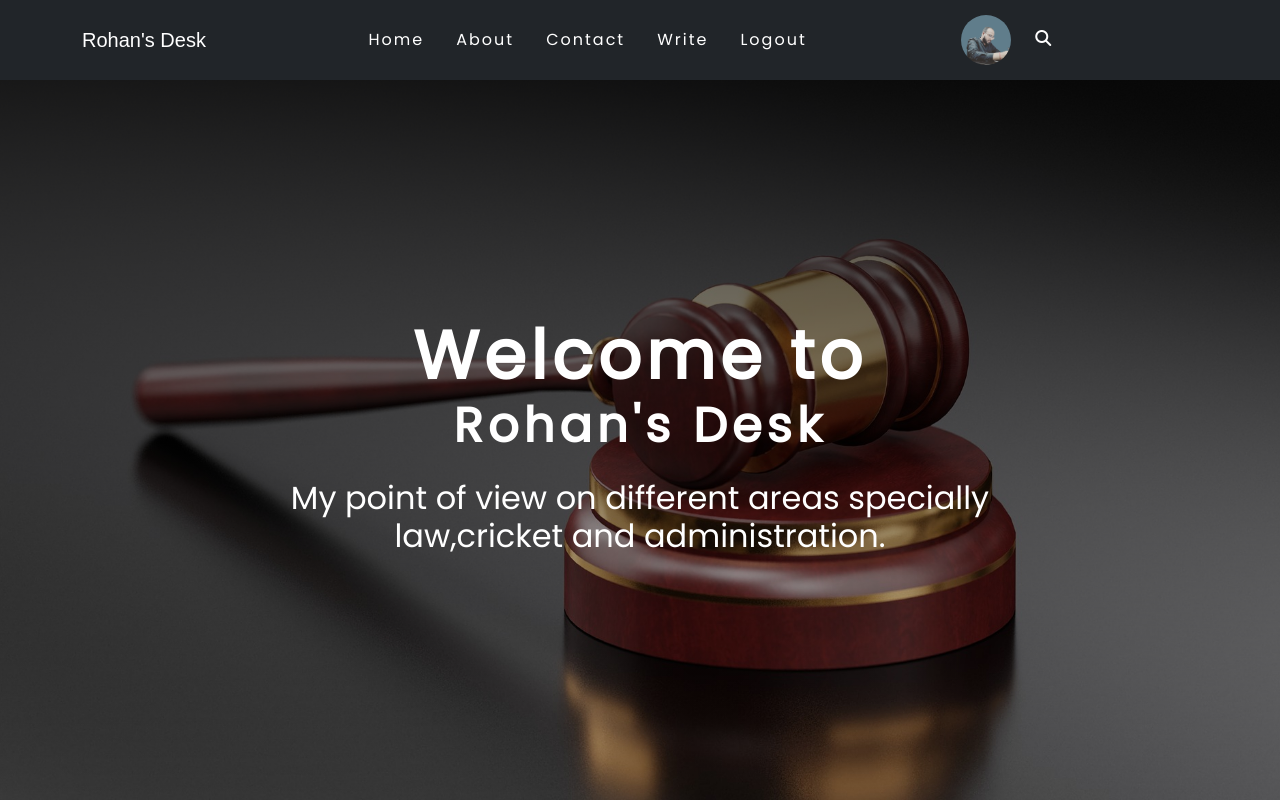
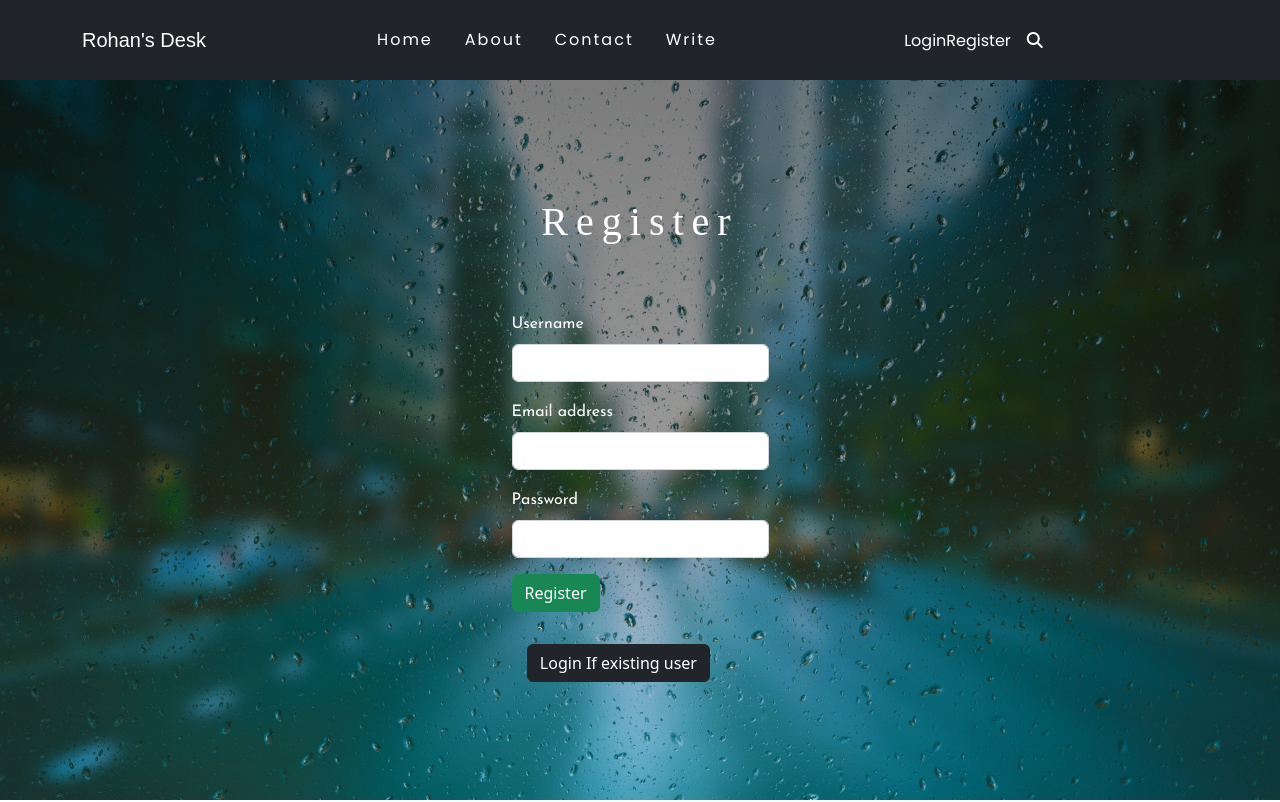
Before and after one commit to GautamRaj-12/rohan-s-desk, a React (Create React App) app: page /register in a window 1280 px wide. Shown: the top 802 px of the page. Built offline with nearby package versions, Linux system fonts and the light colour scheme; no server answers; a web font is replaced by a local one.

Commit message:
register page done

```diff
--- a/src/App.js
+++ b/src/App.js
@@ -1,34 +1,31 @@
-import NavBar from "./components/navbar/NavBar";
-import About from "./pages/about/About";
-import Home from "./pages/home/Home";
-import Single from "./pages/single/Single";
-import Write from "./pages/write/Write";
-import Login from "./pages/login/Login"
-import Register from "./pages/register/Register"
-import Settings from "./pages/settings/Settings"
-import {
-  BrowserRouter as Router,
-  Routes,
-  Route,
-  Link
-} from "react-router-dom";
-import Contact from "./pages/contact/Contact";
-
+import NavBar from './components/navbar/NavBar';
+import About from './pages/about/About';
+import Home from './pages/home/Home';
+import Single from './pages/single/Single';
+import Write from './pages/write/Write';
+import Login from './pages/login/Login';
+import Register from './pages/register/Register';
+import Settings from './pages/settings/Settings';
+import { BrowserRouter as Router, Routes, Route, Link } from 'react-router-dom';
+import Contact from './pages/contact/Contact';
 
 function App() {
-  const user = true;
+  const user = false;
   return (
     <Router>
       <NavBar />
       <Routes>
-        <Route path="/" element={<Home />}></Route>
-        <Route path="/register" element={user ? <Home /> : <Register />}></Route>
-        <Route path="/login" element={user ? <Home /> : <Login />}></Route>
-        <Route path="/about" element={<About />}></Route>
-        <Route path="/contact" element={<Contact />}></Route>
-        <Route path="/write" element={user ? <Write /> : <Login/>}></Route>
-        <Route path="/post/:postID" element={<Single />}></Route>
-        <Route path="/settings" element={<Settings/>}></Route>
+        <Route path='/' element={<Home />}></Route>
+        <Route
+          path='/register'
+          element={user ? <Home /> : <Register />}
+        ></Route>
+        <Route path='/login' element={user ? <Home /> : <Login />}></Route>
+        <Route path='/about' element={<About />}></Route>
+        <Route path='/contact' element={<Contact />}></Route>
+        <Route path='/write' element={user ? <Write /> : <Login />}></Route>
+        <Route path='/post/:postID' element={<Single />}></Route>
+        <Route path='/settings' element={<Settings />}></Route>
       </Routes>
     </Router>
   );
--- a/src/components/navbar/NavBar.jsx
+++ b/src/components/navbar/NavBar.jsx
@@ -4,7 +4,7 @@ import ProfilePicture from '../../assets/profile-pic.png';
 import '../navbar/navbar.css';
 
 function NavBar() {
-  const user = true;
+  const user = false;
   return (
     <>
       <nav className='navbar navbar-expand-lg navbar-dark bg-dark sticky-top navbar-custom'>
@@ -62,6 +62,7 @@ function NavBar() {
                   className='profilepicture mx-2'
                 />
               ) : (
+                <>
                   <Link
                     className='text-white'
                     style={{ textDecoration: 'none', fontFamily: 'poppins' }}
@@ -69,6 +70,14 @@ function NavBar() {
                   >
                     Login
                   </Link>
+                  <Link
+                    className='text-white'
+                    style={{ textDecoration: 'none', fontFamily: 'poppins' }}
+                    to='/register'
+                  >
+                    Register
+                  </Link>
+                </>
               )}
 
               <i className='fa-solid fa-magnifying-glass search-button mx-3'></i>
--- a/src/pages/login/Login.jsx
+++ b/src/pages/login/Login.jsx
@@ -2,7 +2,7 @@ import React from 'react';
 import './login.css';
 import { Link } from 'react-router-dom';
 
-function login() {
+function Login() {
   return (
     <div className='login-container'>
       <h1>Login</h1>
@@ -38,4 +38,4 @@ function login() {
   );
 }
 
-export default login;
+export default Login;
--- a/src/pages/register/Register.jsx
+++ b/src/pages/register/Register.jsx
@@ -1,27 +1,77 @@
-import React from 'react'
-import './register.css'
-import { Link } from 'react-router-dom'
+import React, { useState } from 'react';
+import './register.css';
+import { Link } from 'react-router-dom';
+import axios from 'axios';
 
 function Register() {
-    return (
-        <div className="register-container">
-            <h1>Register</h1>
-            <form>
-                <div className="mb-3">
-                    <label for="exampleInputEmail1" className="form-label">Email address</label>
-                    <input type="email" className="form-control" id="exampleInputEmail1" aria-describedby="emailHelp" />
+  const [username, setUsername] = useState('');
+  const [email, setEmail] = useState('');
+  const [password, setPassword] = useState('');
+  const [error, setError] = useState(false);
 
-                </div>
-                <div className="mb-3">
-                    <label for="exampleInputPassword1" className="form-label">Password</label>
-                    <input type="password" className="form-control" id="exampleInputPassword1" />
-
-                </div>
-                <button className="btn btn-success">Register</button>
-            </form>
-            <Link to="/login" className="btn btn-dark login-button"> Login If existing user</Link>
+  const handleSubmit = async (e) => {
+    e.preventDefault();
+    setError(false);
+    try {
+      const res = await axios.post('/auth/register', {
+        username,
+        email,
+        password,
+      });
+      res.data && window.location.replace('/login');
+    } catch (err) {
+      setError(true);
+    }
+  };
+  return (
+    <div className='register-container'>
+      <h1>Register</h1>
+      <form onSubmit={handleSubmit}>
+        <div className='mb-3'>
+          <label for='username' className='form-label'>
+            Username
+          </label>
+          <input
+            type='text'
+            className='form-control'
+            id='username'
+            onChange={(e) => setUsername(e.target.value)}
+          />
         </div>
-    )
+        <div className='mb-3'>
+          <label for='exampleInputEmail1' className='form-label'>
+            Email address
+          </label>
+          <input
+            type='email'
+            className='form-control'
+            id='exampleInputEmail1'
+            aria-describedby='emailHelp'
+            onChange={(e) => setEmail(e.target.value)}
+          />
+        </div>
+        <div className='mb-3'>
+          <label for='exampleInputPassword1' className='form-label'>
+            Password
+          </label>
+          <input
+            type='password'
+            className='form-control'
+            id='exampleInputPassword1'
+            onChange={(e) => setPassword(e.target.value)}
+          />
+        </div>
+        <button className='btn btn-success' type='submit'>
+          Register
+        </button>
+        {error && <span style={{ color: 'red' }}>Something went wrong</span>}
+      </form>
+      <Link to='/login' className='btn btn-dark login-button'>
+        {' '}
+        Login If existing user
+      </Link>
+    </div>
+  );
 }
 
-export default Register
+export default Register;
```
Lines whose indentation alone changed are shown as unchanged.
